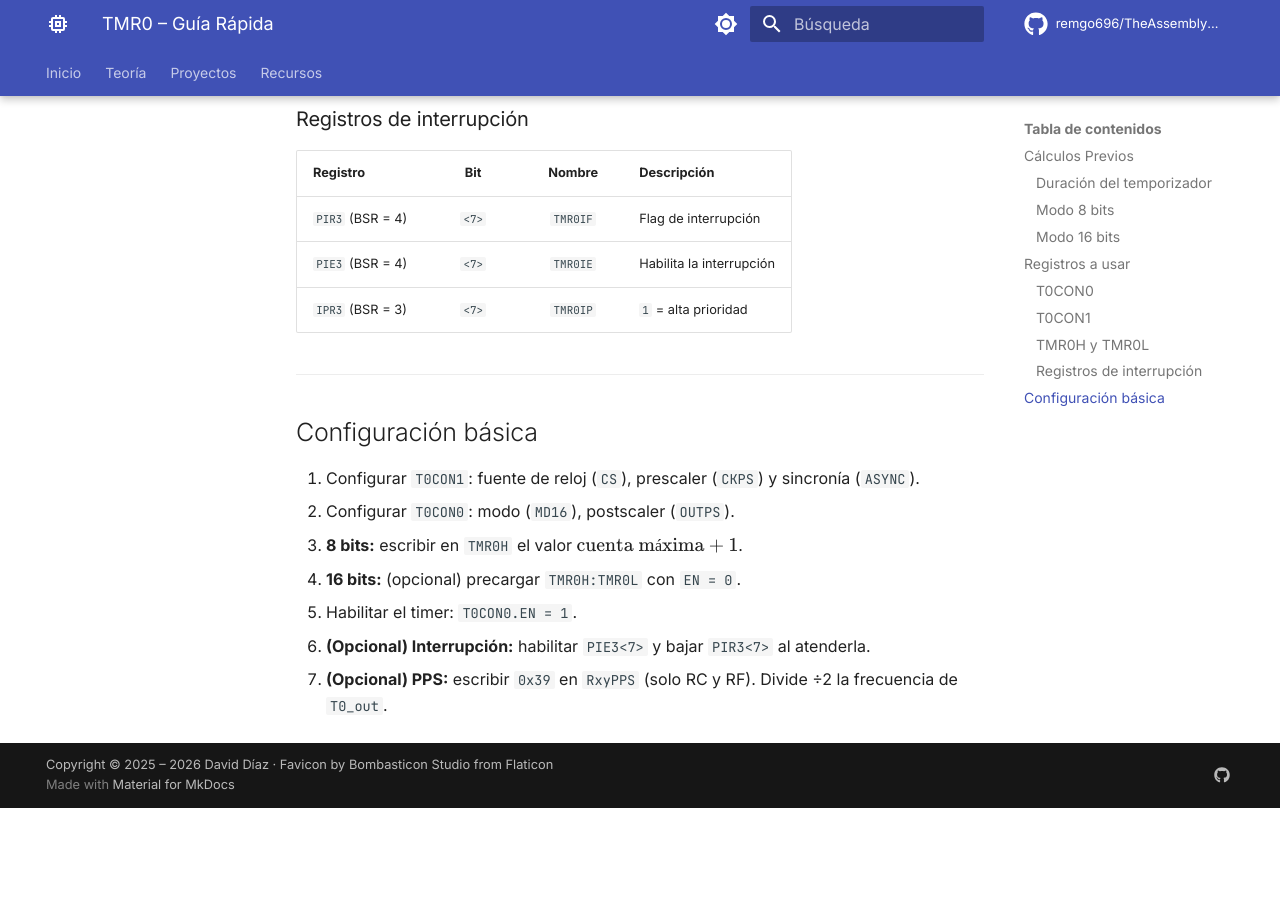
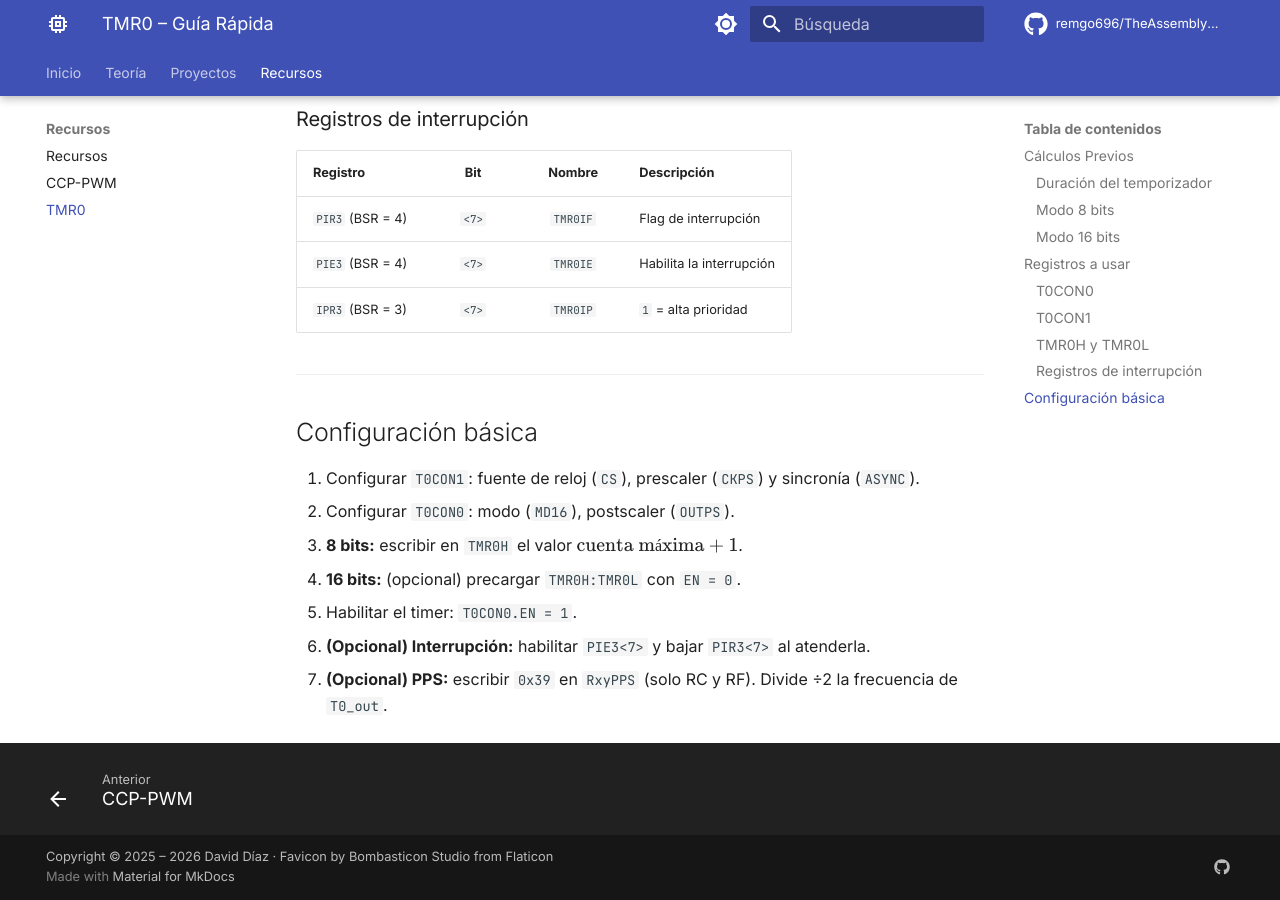
Before and after one commit to remgo696/TheAssemblyChronicles-PIC, an MkDocs documentation site: the page built from docs/recursos/tmr0.md, in a window 1280 px wide and 900 px high, scrolled down 2732 px. Built offline with MkDocs 1.6.1 and Material for MkDocs 9.7.7, drawn with Linux system fonts in a browser that asks for light colours; comment, search, counter and statistics services are not loaded; before the commit the page ends 3540 px from its top, so only the background shows below that.

Commit message:
Add TMR0 navigation entry in mkdocs.yml for improved resource accessibility

```diff
--- a/mkdocs.yml
+++ b/mkdocs.yml
@@ -68,6 +68,7 @@ nav:
   - Recursos:
     - recursos/index.md
     - CCP-PWM: recursos/ccp_pwm.md
+    - TMR0: recursos/tmr0.md
 
 # ── Markdown Extensions ──────────────────────
 markdown_extensions:
```
